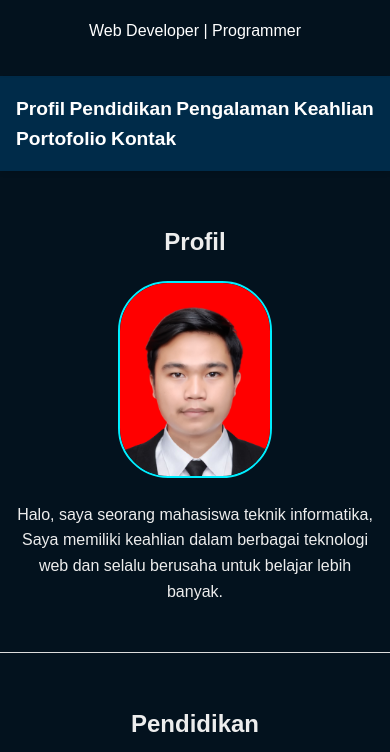
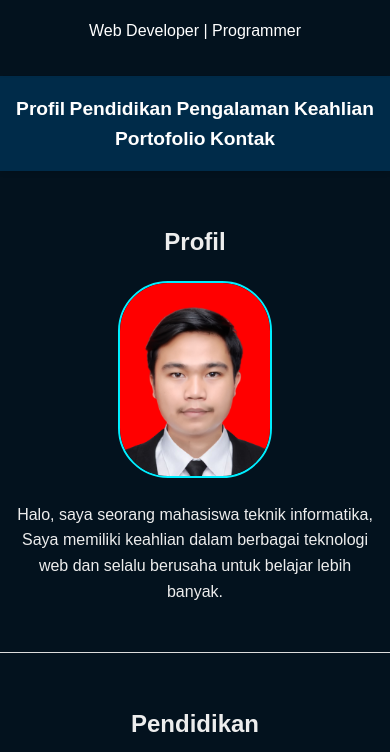
Before and after one commit to AaSihabudin22/my-website, a plain HTML site: page index.html in a window 390 px wide. Shown: the part 92-844 px from the top of the page. Drawn offline with nearby package versions, Linux system fonts and the light colour scheme.

Commit message:
style.css

```diff
--- a/style.css
+++ b/style.css
@@ -165,11 +165,15 @@ section img:hover {
     nav {
         flex-direction: column; /* Mengubah arah menjadi kolom untuk layar kecil */
         padding: 1em; /* Memberikan ruang lebih pada ponsel */
+        align-items: center;
+        justify-content: flex-start;
+        text-align: center;
     }
 
     nav a {
         margin: 10px 0; /* Memberikan jarak antar link */
         font-size: 1.2em; /* Ukuran font sedikit lebih besar untuk kenyamanan */
+        white-space: normal;
     }
 }
 
```
